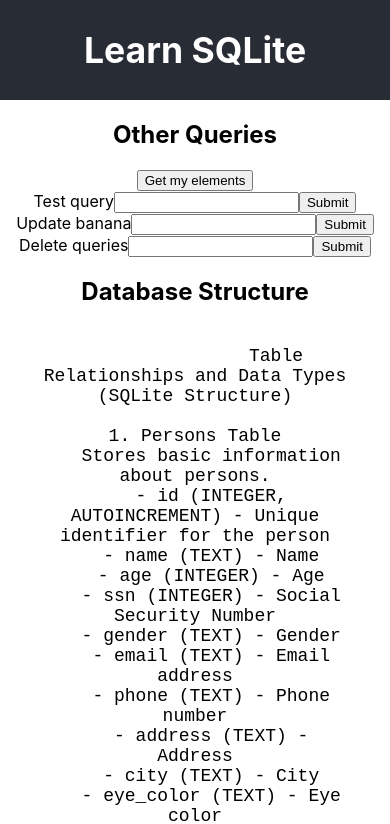
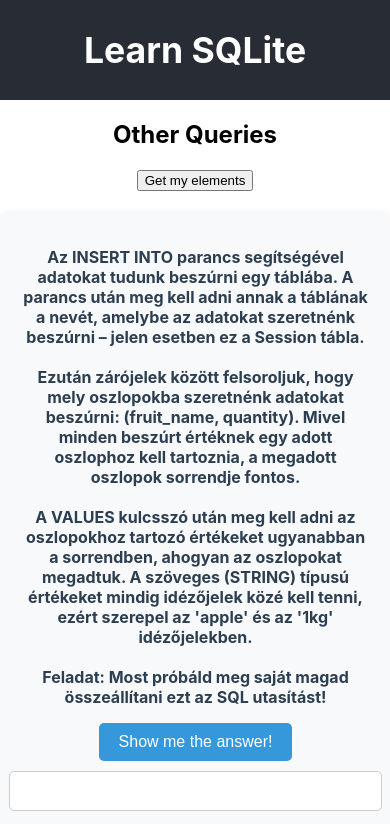
Before and after one commit to LaszloF5/sql-game, a React (Create React App) app: page / in a window 390 px wide. Shown: the top 824 px of the page. Built offline with nearby package versions, Linux system fonts and the light colour scheme.

Commit message:
task texts, render logics. Next steps in todo

```diff
--- a/src/App.css
+++ b/src/App.css
@@ -60,7 +60,8 @@
 }
 
 .tutorial-form,
-.task-form {
+.task-form,
+.other-form {
   display: flex;
   flex-direction: column;
   align-items: center;
@@ -75,7 +76,8 @@
 }
 
 .tutorial-form_label,
-.task-form_label {
+.task-form_label,
+.other-form_label {
   font-size: 16px;
   margin-bottom: 10px;
   font-weight: bold;
@@ -84,7 +86,8 @@
 }
 
 .tutorial-form_input,
-.task-form_input {
+.task-form_input,
+.other-form_input {
   width: 100%;
   padding: 10px;
   font-size: 16px;
@@ -96,13 +99,15 @@
 }
 
 .tutorial-form_input:focus,
-.task-form_input:focus {
+.task-form_input:focus,
+.other-form_input:focus {
   border-color: #3498db;
   box-shadow: 0 0 5px rgba(52, 152, 219, 0.5);
 }
 
 .tutorial-form_button,
-.task-form_button {
+.task-form_button,
+.other-form_button {
   padding: 10px 15px;
   font-size: 16px;
   color: #fff;
@@ -114,19 +119,22 @@
 }
 
 .tutorial-form_button:hover,
-.task-form_button:hover {
+.task-form_button:hover,
+.other-form_button:hover {
   background: #2980b9;
 }
 
 @media (max-width: 768px) {
   .tutorial-form,
-  .task-form {
+  .task-form,
+  .other-form {
     width: 90%;
   }
 }
 
 .tutorial-table,
-.task-table {
+.task-table,
+.other-table {
   width: 80%;
   margin: 20px auto;
   border-collapse: collapse;
@@ -137,7 +145,8 @@
 }
 
 .tutorial-table_thead,
-.task-table_thead {
+.task-table_thead,
+.other-table_thead {
   background: #2c3e50;
   color: #ecf0f1;
 }
@@ -145,7 +154,9 @@
 .tutorial-table_th,
 .tutorial-table_td,
 .task-table_th,
-.task-table_td {
+.task-table_td,
+.other-table_th,
+.other-table_td {
   padding: 12px;
   text-align: left;
   border-bottom: 1px solid #ddd;
@@ -153,18 +164,21 @@
 }
 
 .tutorial-table_tbody tr:hover,
-.task-table_tbody:hover {
+.task-table_tbody:hover,
+.other-table_tbody:hover {
   background: #f5f5f5;
 }
 
 .tutorial-table_th,
-.task-table_th {
+.task-table_th,
+.other-table_th {
   font-weight: bold;
 }
 
 @media (max-width: 768px) {
   .tutorial-table,
-  .task-table {
+  .task-table,
+  .other-table {
     width: 100%;
   }
 }
--- a/src/Components/OtherQueries.tsx
+++ b/src/Components/OtherQueries.tsx
@@ -7,12 +7,20 @@
 }
 
 const OtherQueries: FC = () => {
+  const [visibleAnswer, setVisibleAnswer] = useState<number>(0);
+
+  const otherShowMe = "Show me the answer!";
+
+  const handleVisibleAnswer = (otherTaskNumber: number) => {
+    setVisibleAnswer(otherTaskNumber);
+  };
 
   const [otherTask0, setOtherTask0] = useState<boolean>(true);
   const [otherTask1, setOtherTask1] = useState<boolean>(false);
   const [otherTask2, setOtherTask2] = useState<boolean>(false);
   const [otherTask3, setOtherTask3] = useState<boolean>(false);
   const [otherTask4, setOtherTask4] = useState<boolean>(false);
+  const [otherTask5, setOtherTask5] = useState<boolean>(false);
 
   const otherTask0Solution: string = `INSERT INTO Session (fruit_name, quantity) VALUES ('apple', '1kg')`;
   const otherTask1Solution: string = `INSERT INTO Session (fruit_name, quantity) VALUES ('banana', '2kg')`;
@@ -28,17 +36,35 @@
   fruit_name: 'banana' \n
   quantity: '2kg' \n
   Használd az INSERT INTO parancsot a megfelelő formátumban! `;
-  const otherTask2Text: string = ``;
-  const otherTask3Text: string = ``;
-  const otherTask4Text: string = ``;
+  const otherTask2Text: string = `Az SQL DELETE parancs segítségével egy adott rekordot törölhetünk egy táblából. A parancs után meg kell adni annak a táblának a nevét, amelyből az adatokat szeretnénk törölni – jelen esetben a Session tábla. \n
+  Ezután a WHERE kulcsszóval megadjuk a feltételt, hogy melyik sort töröljük. Az id = 1 azt jelenti, hogy a tábla első rekordját (amelynek az id-je 1) töröljük, tehát az 'apple' és '1kg' adatokat tartalmazó sort.\n
+  Fontos, hogy a WHERE feltétel nélkül az egész tábla törlődne, így mindig ügyelj arra, hogy pontosan megadd a törlés feltételeit! \n
+  Most lépésről lépésre végigmegyünk rajta: \n
+  DELETE FROM Session \n
+  Itt kezdjük az utasítást. A DELETE parancsot követően meg kell adni, hogy melyik táblából szeretnénk törölni. Mivel a feladatban a Session tábla a cél, ezt kell megírnunk. \n
+  WHERE id = 1 \n
+  Miután megadtuk a táblát, következik a WHERE kulcsszó. Ezzel meghatározzuk a törlés feltételét. A WHERE után az id = 1 kifejezés azt jelenti, hogy az id oszlopban lévő 1-es értékkel rendelkező rekordot szeretnénk törölni. Ez fogja biztosítani, hogy csak az adott rekord, az id = 1-hez tartozó sor kerül törlésre. \n
+  Most próbáld meg saját magad összeállítani az SQL utasítást a következő feladatban:\n
+  Töröld a Session táblából az 'apple' nevű gyümölcsöt, amelynek mennyisége '1kg' és az id-je 1.`;
+  const otherTask3Text: string = `Ez a feladat azt mutatja be, hogy hogyan frissítsük egy tábla adatát az SQL UPDATE parancs segítségével. Az UPDATE parancsot akkor használjuk, amikor egy meglévő rekordot szeretnénk módosítani.\n
+  Most lépésről lépésre végigmegyünk rajta, hogy mit, mi után kell írni az SQL utasításban:\n
+  UPDATE Session\n
+  Az UPDATE parancsot a tábla nevével folytatjuk. Mi most a Session táblát szeretnénk frissíteni.\n
+  SET quantity = '1kg'\n
+  A SET kulcsszó segítségével adhatjuk meg, hogy melyik oszlopot szeretnénk módosítani. Mivel most a quantity oszlopot kell módosítani, az új értéket, a '1kg'-ot itt kell megadnunk.\n
+  WHERE id = 2\n
+  A WHERE kulcsszó segítségével tudjuk meghatározni a módosítás feltételét. Mivel a feladatban azt kérik, hogy a 2-es id-jű rekordot módosítsuk, itt kell megadni, hogy az id = 2 legyen.\n
+  Az SQL UPDATE parancs segítségével egy meglévő rekordot tudunk módosítani. Most a Session táblában a banana nevű gyümölcs mennyiségét kell frissítenünk. Az id-ja 2, és az új mennyiség 1kg lesz.`;
+  const otherTask4Text: string = `Most pedig frissítsük fel a DELETE utasítás használatát. \n
+  A feladatod, hogy töröld a Session táblából a banana nevű gyümölcsöt, melynek id-je 2. \n
+  Használj DELETE parancsot a rekord eltávolításához!`;
 
   const [otherQuery, setOtherQuery] = useState<string>("");
   const [tableData, setTableData] = useState<OtherQueryData | string>("");
 
   // GET
 
-  const getElements = async (e: React.FormEvent<HTMLFormElement>) => {
-    e.preventDefault();
+  const getElements = async () => {
     try {
       const response = await axios.get("http://localhost:5000/api/session");
       setTableData(response.data);
@@ -63,13 +89,20 @@
       });
       console.log(response.data);
       setTableData([...tableData, response.data.newRecord]);
+      if (otherQuery.includes("apple")) {
+        setOtherTask0(false);
+        setOtherTask1(true);
+      } else if (otherQuery.includes("banana")) {
+        setOtherTask1(false);
+        setOtherTask2(true);
+      }
     } catch (error) {
       console.error("Error:", error);
       alert("An error occurred. Please try again later.");
     }
   };
 
-  // DELETE
+  // DELETE (Ezt később törölni fogjuk, csak nem akarok mindig delete query-ket írni.);
 
   const deleteItem = async (i: number) => {
     try {
@@ -103,12 +136,9 @@
         otherQuery,
       });
       console.log(response.data);
-
-      setTableData((prevData) =>
-        prevData.map((item) =>
-          item.fruit_name === "banana" ? { ...item, quantity: "1kg" } : item
-        )
-      );
+      getElements();
+      setOtherTask3(false);
+      setOtherTask4(true);
     } catch (error) {
       console.error("Error:", error);
       alert("An error occurred. Please try again later.");
@@ -123,22 +153,37 @@
       alert("Please enter a query");
       return;
     }
-    const expectedQuery = "DELETE FROM Session WHERE id = 1";
-    if (otherQuery.trim() !== expectedQuery) {
+    let query: string;
+
+    const possibleQuery1 = "DELETE FROM Session WHERE id = 1";
+    const possibleQuery2 = "DELETE FROM Session WHERE id = 2";
+
+    if (otherQuery === possibleQuery1) {
+      query = possibleQuery1;
+    } else if (otherQuery === possibleQuery2) {
+      query = possibleQuery2;
+    } else {
       alert("The query does not match the expected format.");
       return;
     }
-    const query = "DELETE FROM Session WHERE id = 1";
+
     try {
-      const response = axios.delete("http://localhost:5000/api/session", {
+      const response = await axios.delete("http://localhost:5000/api/session", {
         data: { otherQuery: query },
       });
-      setTableData(prevTableData => {
-        prevTableData.filter((item) => {return (
-          item.id !== 1
-        )})
-      })
-      alert('Item deleted successfully.');
+      setTableData((prevTableData) => {
+        prevTableData.filter((item) => {
+          return item.id !== parseInt(query.split("=")[1]);
+        });
+      });
+      alert("Item deleted successfully.");
+      if (otherQuery.includes(1)) {
+        setOtherTask2(false);
+        setOtherTask3(true);
+      } else if (otherQuery.includes(2)) {
+        setOtherTask4(false);
+        setOtherTask5(true);
+      }
     } catch (error) {
       console.error("Error:", error);
       alert("An error occurred. Please try again later.");
@@ -149,58 +194,183 @@
     <div>
       <h2>Other Queries</h2>
       <main className="otherQueries-container">
-        <button onClick={getElements}>Get my elements</button>
-        <form action="#" method="post" onSubmit={handleSubmit}>
-          <label htmlFor="test">Test query</label>
+        <button type="button" onClick={getElements}>
+          Get my elements
+        </button>
+        {otherTask0 && (
+          <form
+            className="other-form"
+            action="#"
+            method="post"
+            onSubmit={handleSubmit}
+          >
+            <label className="other-form_label" htmlFor="test">
+              <p className="text-style">{otherTask0Text}</p>
+              <button
+                className="showMe-btn"
+                type="button"
+                onClick={() => handleVisibleAnswer(1)}
+              >
+                {otherShowMe}
+              </button>
+              {visibleAnswer === 1 && <pre>{otherTask0Solution}</pre>}
+            </label>
             <input
+              className="other-form_input"
               type="text"
               id="test"
               name="otherQuery"
               value={otherQuery}
               onChange={(e) => setOtherQuery(e.target.value)}
             />
-          <button type="submit">Submit</button>
+            <button className="other-form_button" type="submit">
+              Submit
+            </button>
           </form>
-        <form action="#" method="post" onSubmit={updateItem}>
-          <label htmlFor="test">Update banana</label>
+        )}
+        {otherTask1 && (
+          <form
+            className="other-form"
+            action="#"
+            method="post"
+            onSubmit={handleSubmit}
+          >
+            <label className="other-form_label" htmlFor="test">
+              <p className="text-style">{otherTask1Text}</p>
+              <button
+                className="showMe-btn"
+                type="button"
+                onClick={() => handleVisibleAnswer(2)}
+              >
+                {otherShowMe}
+              </button>
+              {visibleAnswer === 2 && <pre>{otherTask1Solution}</pre>}
+            </label>
             <input
+              className="other-form_input"
               type="text"
               id="test"
               name="otherQuery"
               value={otherQuery}
               onChange={(e) => setOtherQuery(e.target.value)}
             />
-          <button type="submit">Submit</button>
+            <button className="other-form_button" type="submit">
+              Submit
+            </button>
           </form>
-        <form action="#" method="post" onSubmit={handleDelete}>
-          <label htmlFor="test">Delete queries</label>
+        )}
+        {otherTask2 && (
+          <form
+            className="other-form"
+            action="#"
+            method="post"
+            onSubmit={handleDelete}
+          >
+            <label className="other-form_label" htmlFor="test">
+              <p className="text-style">{otherTask2Text}</p>
+              <button
+                className="showMe-btn"
+                type="button"
+                onClick={() => handleVisibleAnswer(2)}
+              >
+                {otherShowMe}
+              </button>
+              {visibleAnswer === 2 && <pre>{otherTask2Solution}</pre>}
+            </label>
             <input
+              className="other-form_input"
               type="text"
               id="test"
               name="otherQuery"
               value={otherQuery}
               onChange={(e) => setOtherQuery(e.target.value)}
             />
-          <button type="submit">Submit</button>
+            <button className="other-form_button" type="submit">
+              Submit
+            </button>
           </form>
+        )}
+        {otherTask3 && (
+          <form
+            className="other-form"
+            action="#"
+            method="post"
+            onSubmit={updateItem}
+          >
+            <label className="other-form_label" htmlFor="test">
+              <p className="text-style">{otherTask3Text}</p>
+              <button
+                className="showMe-btn"
+                type="button"
+                onClick={() => handleVisibleAnswer(3)}
+              >
+                {otherShowMe}
+              </button>
+              {visibleAnswer === 3 && <pre>{otherTask3Solution}</pre>}
+            </label>
+            <input
+              className="other-form_input"
+              type="text"
+              id="test"
+              name="otherQuery"
+              value={otherQuery}
+              onChange={(e) => setOtherQuery(e.target.value)}
+            />
+            <button className="other-form_button" type="submit">
+              Submit
+            </button>
+          </form>
+        )}
+        {otherTask4 && (
+          <form
+            className="other-form"
+            action="#"
+            method="post"
+            onSubmit={handleDelete}
+          >
+            <label className="other-form_label" htmlFor="test">
+              <p className="text-style">{otherTask4Text}</p>
+              <button
+                className="showMe-btn"
+                type="button"
+                onClick={() => handleVisibleAnswer(4)}
+              >
+                {otherShowMe}
+              </button>
+              {visibleAnswer === 4 && <pre>{otherTask4Solution}</pre>}
+            </label>
+            <input
+              className="other-form_input"
+              type="text"
+              id="test"
+              name="otherQuery"
+              value={otherQuery}
+              onChange={(e) => setOtherQuery(e.target.value)}
+            />
+            <button className="other-form_button" type="submit">
+              Submit
+            </button>
+          </form>
+        )}
+        {otherTask5 && <h2>GGWP</h2>}
         {tableData && (
-          <table>
-            <thead>
-              <tr>
-                <td>ID</td>
-                <td>Fruit Name</td>
-                <td>Quantity</td>
-                <td>Delete method</td>
+          <table className="other-table">
+            <thead className="other-table_thead">
+              <tr className="other-table_tr">
+                <td className="other-table_td">ID</td>
+                <td className="other-table_td">Fruit Name</td>
+                <td className="other-table_td">Quantity</td>
+                <td className="other-table_td">Delete method</td>
               </tr>
             </thead>
-            <tbody>
+            <tbody className="other-table_tbody">
               {tableData.map((item) => {
                 return (
-                  <tr key={item.id}>
-                    <td>{item.id}</td>
-                    <td>{item.fruit_name}</td>
-                    <td>{item.quantity}</td>
-                    <td>
+                  <tr className="other-table_tr" key={item.id}>
+                    <td className="other-table_td">{item.id}</td>
+                    <td className="other-table_td">{item.fruit_name}</td>
+                    <td className="other-table_td">{item.quantity}</td>
+                    <td className="other-table_td">
                       <button onClick={() => deleteItem(item.id)}>
                         Delete item
                       </button>
```
Also changed, not shown: src/App.tsx (+11 -0 lines), 2 other files (tests, documents, lock files or other folders). Lines whose indentation alone changed are shown as unchanged.
